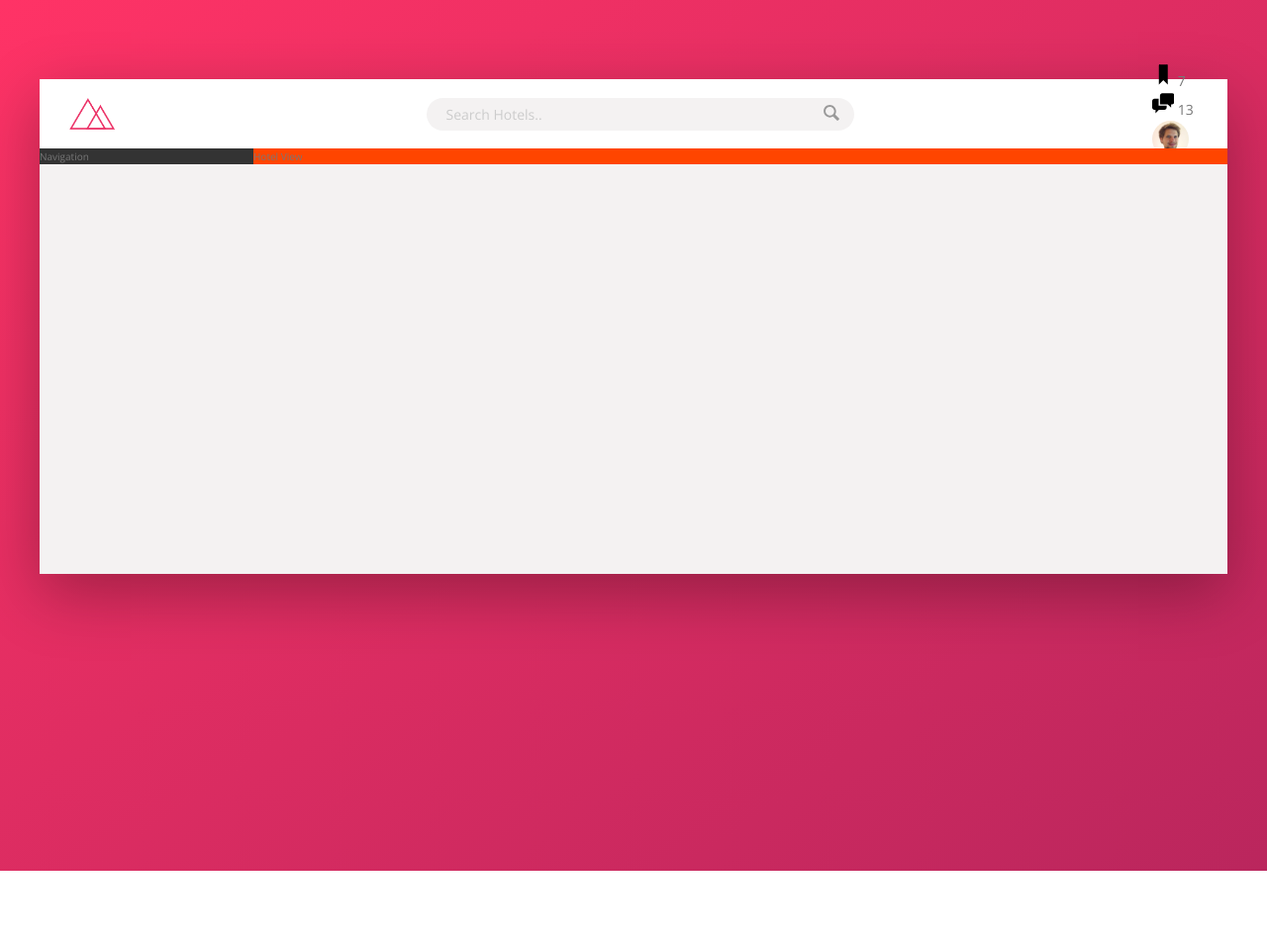
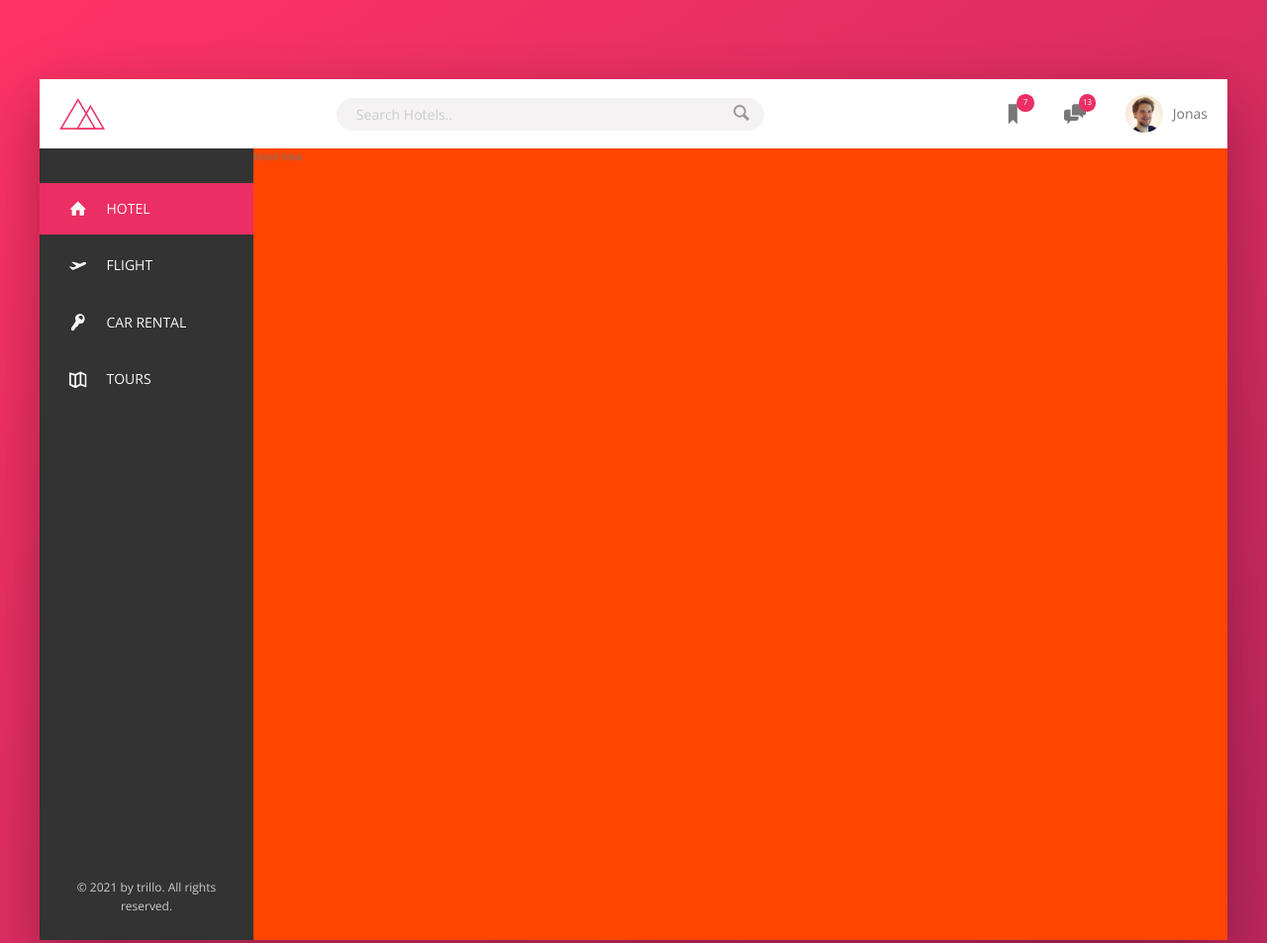
Before and after one commit to itssabhishek/Trillo, a website: page index.html in a window 1280 px wide. Shown: the top 953 px of the page at 99% size. Before the commit the page ends 880 px from the top, so only its background shows below. Drawn offline with nearby package versions, Linux system fonts and the light colour scheme.

Commit message:
Second commit

```diff
--- a/index.html
+++ b/index.html
@@ -45,7 +45,43 @@
         </header>
         <div class="content">
             <nav class="sidebar">
-                Navigation
+               <ul class="side-nav">
+                   <li class="side-nav__item side-nav__item--active">
+                       <a href="#" class="side-nav__link">
+                           <svg class="side-nav__icon">
+                               <use xlink:href="img/sprite.svg#icon-home"></use>
+                           </svg>
+                           <span>Hotel</span>
+                       </a>
+                   </li>
+                   <li class="side-nav__item">
+                       <a href="#" class="side-nav__link">
+                           <svg class="side-nav__icon">
+                               <use xlink:href="img/sprite.svg#icon-aircraft-take-off"></use>
+                           </svg>
+                           <span>Flight</span>
+                       </a>
+                   </li>
+                   <li class="side-nav__item">
+                       <a href="#" class="side-nav__link">
+                           <svg class="side-nav__icon">
+                               <use xlink:href="img/sprite.svg#icon-key"></use>
+                           </svg>
+                           <span>Car rental</span>
+                       </a>
+                   </li>
+                   <li class="side-nav__item">
+                       <a href="#" class="side-nav__link">
+                           <svg class="side-nav__icon">
+                               <use xlink:href="img/sprite.svg#icon-map"></use>
+                           </svg>
+                           <span>Tours</span>
+                       </a>
+                   </li>
+               </ul>
+               <div class="legel">
+                   &copy; 2021 by trillo. All rights reserved.
+               </div>
             </nav>
             <main class="hotel-view">
                 Hotel View
--- a/sass/_components.scss
+++ b/sass/_components.scss
@@ -3,7 +3,7 @@
 
 .logo {
     height: 3.25rem;
-    margin-left: 3rem;
+    margin-left: 2rem;
 }
 
 //////////////////////////////
@@ -32,7 +32,7 @@
             background-color: var(--color-grey-light-3);
         }
 
-        &::-webkit-input-placeholder{
+        &::-webkit-input-placeholder {
             font-weight: 100;
             color: var(--color-grey-light-4);
         }
@@ -70,23 +70,120 @@
 //////////////////////////////
 //User Navigation
 .user-nav {
+    align-self: stretch;
 
-    &__icon-box {}
+    display: flex;
+    align-items: center;
+
+
+    &>* {
+        padding: 0 2rem;
+        cursor: pointer;
+        height: 100%;
+        display: flex;
+        align-items: center;
+    }
+
+    &>*:hover {
+        background-color: var(--color-grey-light-2);
+    }
+
+    &__icon-box {
+        position: relative;
+    }
 
     &__icon {
         height: 2.25rem;
         width: 2.25rem;
+        fill: var(--color-grey-dark-2);
     }
 
-    &__notification {}
+    &__notification {
+        font-size: .8rem;
+        height: 1.75rem;
+        width: 1.75rem;
+        border-radius: 50%;
+        background-color: var(--color-primary);
+        color: #fff;
+        position: absolute;
+        top: 1.5rem;
+        right: 1rem;
 
-    &__user {}
+        display: flex;
+        align-items: center;
+        justify-content: center;
+    }
 
     &__user-photo {
         height: 3.75rem;
         border-radius: 50%;
+        margin-right: 1rem;
     }
 
-    &__user-name {}
+}
 
+.side-nav {
+    font-size: 1.4rem;
+    list-style: none;
+    margin-top: 3.5rem;
+
+    &__item {
+        position: relative;
+
+        &:not(:last-child) {
+            margin-bottom: .5rem;
+        }
+    }
+
+    &__item::before {
+        content: "";
+        position: absolute;
+        top: 0;
+        left: 0;
+        height: 100%;
+        width: 3px;
+        background-color: var(--color-primary);
+        transform: scaleY(0);
+        transition: transform .2s,
+            width .4s cubic-bezier(1, 0, 0, 1) .2s,
+            background-color .1s;
+    }
+
+    &__item:hover::before,
+    &__item--active::before {
+        transform: scaleY(1);
+        width: 100%;
+    }
+
+    &__item:active::before {
+        background-color: var(--color-primary-light);
+    }
+
+    &__link:link,
+    &__link:visited {
+        color: var(--color-grey-light-1);
+        text-decoration: none;
+        text-transform: uppercase;
+        display: block;
+        padding: 1.5rem 3rem;
+        position: relative;
+        z-index: 10;
+
+        display: flex;
+        align-items: center;
+    }
+
+    &__icon {
+        width: 1.75rem;
+        height: 1.75rem;
+        margin-right: 2rem;
+        fill: currentColor;
+    }
 }
+
+.legel {
+    font-size: 1.2rem;
+    color: var(--color-grey-light-4);
+    text-align: center;
+    padding: 2.5rem;
+}
--- a/sass/_layout.scss
+++ b/sass/_layout.scss
@@ -24,11 +24,15 @@
 .sidebar {
     background-color: var(--color-grey-dark-1);
 
-    flex: 0 0 18%
+    flex: 0 0 18%;
+    display: flex;
+    flex-direction: column;
+    justify-content: space-between;
 }
 
 .hotel-view {
     background-color: #fff;
     background-color: orangered;
+    height: 80rem;
     flex: 1;
 }
```
Also changed, not shown: css/style.css.
